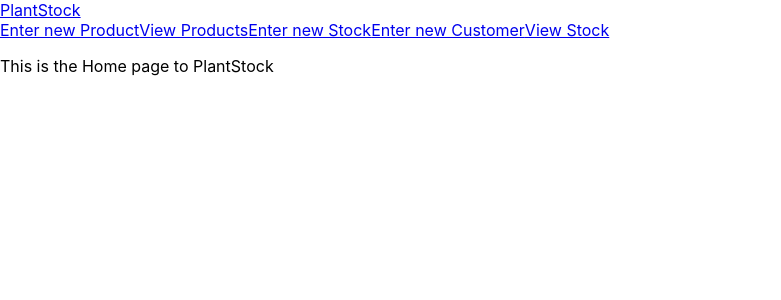
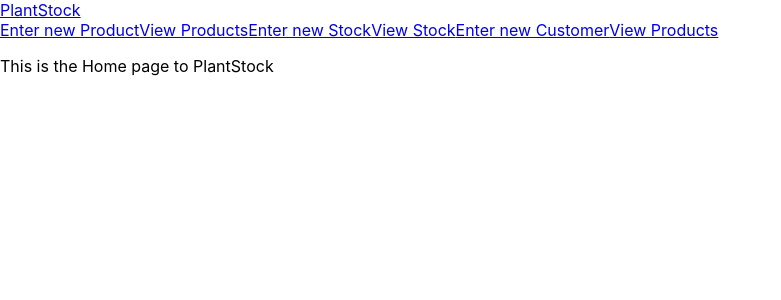
Before and after one commit to Edward-Phillips/plantStockFrontend, a React (Create React App) app: page / in a window 1280 px wide. Shown: the top 300 px of the page, without its empty margins (0-781 px from the left). Built offline with nearby package versions, Linux system fonts and the light colour scheme.

Commit message:
add route for customer page

```diff
--- a/src/components/NavBar.js
+++ b/src/components/NavBar.js
@@ -6,6 +6,7 @@ import ProductPage from './ProductPage';
 import StockPage from './StockPage';
 import StockForm from './StockForm';
 import CustomerForm from './CustomerForm';
+import CustomerPage from './CustomerPage';
 import Home from './Home';
 
 const NavBar = () => {
@@ -26,11 +27,14 @@ const NavBar = () => {
           <Nav.Link as={Link} to="/stock-entry">
             Enter new Stock
           </Nav.Link>
+          <Nav.Link as={Link} to="/view-stock">
+            View Stock
+          </Nav.Link>
           <Nav.Link as={Link} to="/customer-entry">
             Enter new Customer
           </Nav.Link>
-          <Nav.Link as={Link} to="/view-stock">
-            View Stock
+          <Nav.Link as={Link} to="/view-customers">
+            View Products
           </Nav.Link>
         </Nav>
       </Navbar>
@@ -43,6 +47,7 @@ const NavBar = () => {
         <Route path="/view-stock" component={StockPage} />
         <Route path="/stock-entry" component={StockForm} />
         <Route path="/customer-entry" component={CustomerForm} />
+        <Route path="/view-customers" component={CustomerPage} />
         <Route path="*" component={Home} />
       </Switch>
     </div>
```
